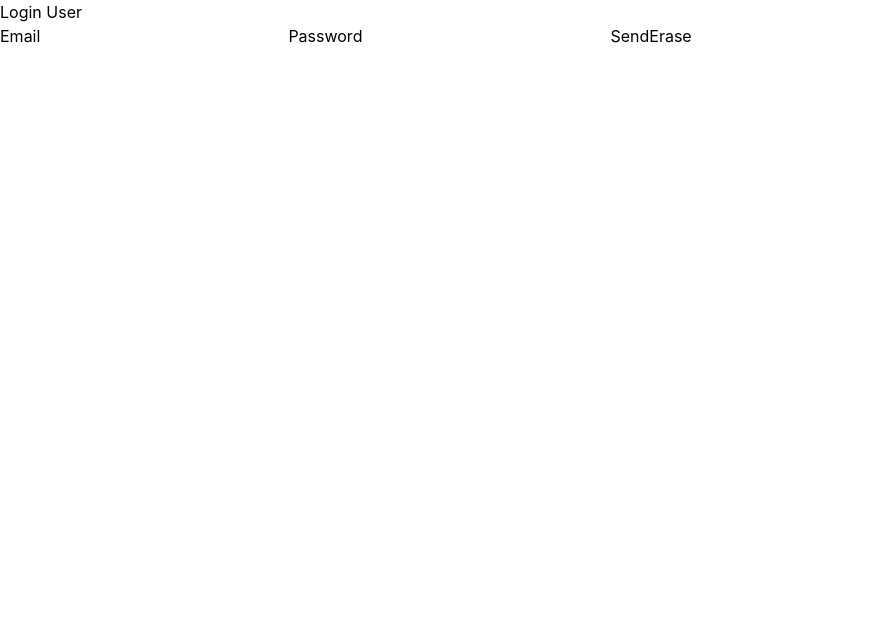
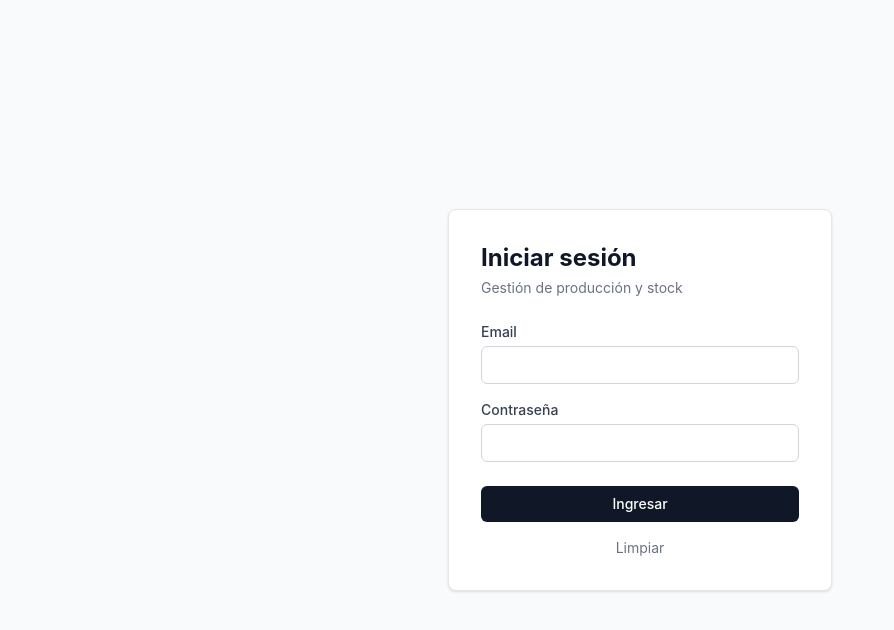
Before and after one commit to Juanmgrado/management-production-y-stock-CLIENT, a React (Vite) app: page / in a window 1280 px wide. Shown: the top 630 px of the page, without its empty margins (0-894 px from the left). Built offline with nearby package versions, Linux system fonts and the light colour scheme; no server answers.

Commit message:
feat: style the login screen
Centered card on the app's gray-50 background, matching the rest of the UI
(inputs, buttons, error box). Adds a submitting state and localises the
copy to Spanish.

Co-Authored-By: Claude Sonnet 5 <noreply@anthropic.com>

```diff
--- a/src/components/Login.tsx
+++ b/src/components/Login.tsx
@@ -11,6 +11,7 @@ export const Login = () => {
   const { isAuthenticated, isLoading } = useAuth();
   const [formData, setFormData] = useState({ email: "", password: "" });
   const [error, setError] = useState<string | null>(null);
+  const [submitting, setSubmitting] = useState(false);
 
   const handleChange = (event: React.ChangeEvent<HTMLInputElement>) => {
     setFormData({ ...formData, [event.target.name]: event.target.value });
@@ -21,11 +22,13 @@ export const Login = () => {
 
     try {
       setError(null);
+      setSubmitting(true);
       await login(formData);
       await queryClient.invalidateQueries({ queryKey: authMeKey });
       navigate("/products");
     } catch (error) {
       setError(error instanceof Error ? error.message : "Error desconocido");
+      setSubmitting(false);
     }
   };
 
@@ -34,10 +37,21 @@ export const Login = () => {
   if (isAuthenticated) return <Navigate to="/products" replace />;
 
   return (
-    <>
-      <h1>Login User</h1>
-      <form onSubmit={handleSubmit}>
-        <label htmlFor="email">Email</label>
+    <div className="flex min-h-screen items-center justify-center bg-gray-50 px-4">
+      <div className="w-full max-w-sm rounded-lg border border-gray-200 bg-white p-8 shadow-sm">
+        <h1 className="text-2xl font-bold text-gray-900">Iniciar sesión</h1>
+        <p className="mt-1 text-sm text-gray-500">
+          Gestión de producción y stock
+        </p>
+
+        <form onSubmit={handleSubmit} className="mt-6 flex flex-col gap-4">
+          <div className="flex flex-col gap-1">
+            <label
+              htmlFor="email"
+              className="text-sm font-medium text-gray-700"
+            >
+              Email
+            </label>
             <input
               id="email"
               value={formData.email}
@@ -45,25 +59,52 @@ export const Login = () => {
               type="email"
               name="email"
               required
-        ></input>
-        <label htmlFor="password">Password</label>
+              autoComplete="email"
+              className="rounded-md border border-gray-300 px-3 py-2 text-sm outline-none focus:border-gray-900 focus:ring-1 focus:ring-gray-900"
+            />
+          </div>
+
+          <div className="flex flex-col gap-1">
+            <label
+              htmlFor="password"
+              className="text-sm font-medium text-gray-700"
+            >
+              Contraseña
+            </label>
             <input
               id="password"
+              value={formData.password}
               onChange={handleChange}
-          value={formData.password}
               type="password"
               name="password"
               required
-        ></input>
-        <button type="submit">Send</button>
+              autoComplete="current-password"
+              className="rounded-md border border-gray-300 px-3 py-2 text-sm outline-none focus:border-gray-900 focus:ring-1 focus:ring-gray-900"
+            />
+          </div>
+
+          {error && (
+            <p className="rounded-md bg-red-50 px-3 py-2 text-sm text-red-600">
+              {error}
+            </p>
+          )}
+
+          <button
+            type="submit"
+            disabled={submitting}
+            className="mt-2 rounded-md bg-gray-900 px-4 py-2 text-sm font-medium text-white hover:bg-gray-800 disabled:opacity-50"
+          >
+            {submitting ? "Ingresando..." : "Ingresar"}
+          </button>
           <button
             type="button"
             onClick={() => setFormData({ email: "", password: "" })}
+            className="text-sm text-gray-500 hover:text-gray-900"
           >
-          Erase
+            Limpiar
           </button>
         </form>
-      {error && <p>{error}</p>}
-    </>
+      </div>
+    </div>
   );
 };
```
Lines whose indentation alone changed are shown as unchanged.
